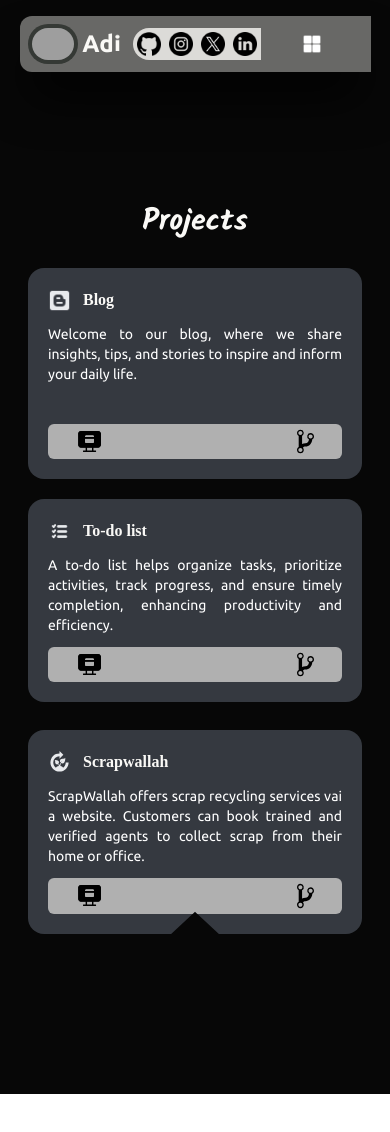
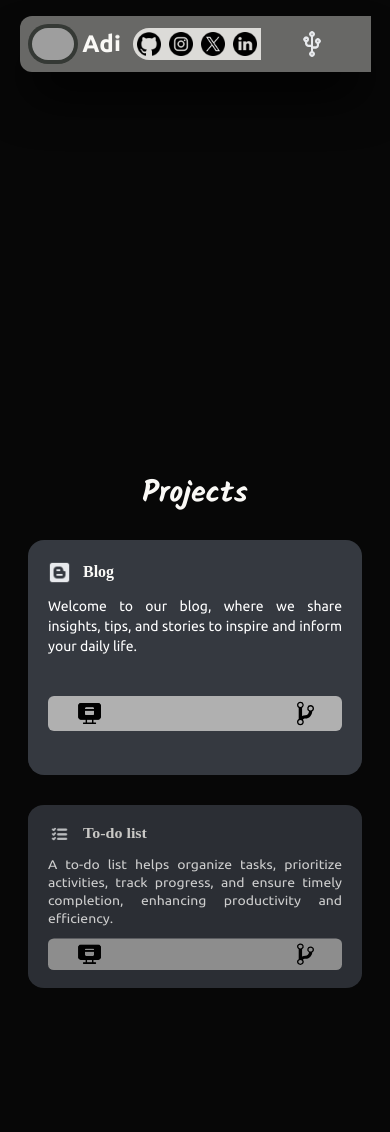
Before and after one commit to Aditiyasingh07/PORTFOLIO, a React (Vite) app: page /project in a window 390 px wide. Shown: the top 1132 px of the page. Before the commit the page ends 1094 px from the top, so only its background shows below. Built offline with nearby package versions, Linux system fonts and the light colour scheme; grey boxes are pictures that could not be loaded; a web font is replaced by a local one.

Commit message:
portfolio

```diff
--- a/src/components/About/About.jsx
+++ b/src/components/About/About.jsx
@@ -37,7 +37,7 @@ export const About = () => {
                 src={ablogo}
                 alt="#about"
               />
-            <p className=" z-50 md:w-[60%] md:mb-0 mb-10 w-full md:mt-0 mt-4 md:text-[1.2rem] text-xs text-justify md:px-[50px] px-5 md:leading-[35px] leading-[20px] font-serif tracking-[3px] " >
+            <p className=" md:z-50 z-0 md:w-[60%] md:mb-0 mb-10 w-full md:mt-0 mt-4 md:text-[1.2rem] text-xs text-justify md:px-[50px] px-5 md:leading-[35px] leading-[20px] font-serif tracking-[3px] " >
               I am a Front End{" "}
               <span className=" font-bold text-[#ffffff]">Web Developer</span>{" "}
               and dedicated to crafting engaging and intuitive digital
--- a/src/components/Navbar/Navbar.jsx
+++ b/src/components/Navbar/Navbar.jsx
@@ -1,4 +1,4 @@
-import React, { useEffect, useRef, useState } from "react";
+import React, { useEffect, useRef } from "react";
 import { Link, NavLink } from "react-router-dom";
 import { Tooltip } from "@material-tailwind/react";
 import gsap from "gsap";
@@ -7,12 +7,11 @@ import git from "/src/assets/icons/github.png"
 import link from "/src/assets/icons/linkedin.png"
 import x from "/src/assets/icons/twitter.png"
 import mylogo from "/src/assets/icons/mylogo.png"
-import menulogo from "/src/assets/icons/menu.png"
+import cloud from "/src/assets/icons/cloud.png"
 import close from "/src/assets/icons/close.svg"
 
 export const Navbar = () => {
 
-  const [openMenu, setOpenMenu] = useState(false);
   const letterref = useRef(null);
 
   useEffect(() => {
@@ -44,15 +43,9 @@ export const Navbar = () => {
               className=" h-full items-center w-full flex "
               id="mobile-menu-2"
             >
-              <ul className={openMenu ? "font-serif absolute left-0 top-[-20px] text-center nav-items flex-row space-x-8 translate-x-0 h-screen pt-20 w-full bg-[#b0b0b0]" : " translate-x-full flex-col text-center absolute top-0 w-full left-0 h-screen "}>
-              {/* md:static nav-items flex font-serif md:mt-4 mt-[-17px] md:py-0 py-10 font-semibold md:flex-row md:space-x-8 md:w-full
-              absolute top-0 left-0 md:translate-x-0 translate-x-full flex-col w-full text-center md:bg-transparent bg-[#b0b0b0] md:h-10 h-screen */}
-                <div
-                onClick={()=>setOpenMenu(false)}
-                className=" md:hidden w-10 flex relative top-0 left-[250px]">
-                  <img src={close} alt=""
-                  className="w-10" />
-                </div>
+              <ul className= "md:static nav-items flex font-serif md:mt-4 mt-[-17px] md:py-0 py-10 font-semibold md:flex-row md:space-x-8 md:w-full absolute top-0 left-0 md:translate-x-0 translate-x-full flex-col w-full text-center md:bg-transparent bg-[#b0b0b0] md:h-10 h-screen ">
+
+              {/* {openMenu ? "font-serif fixed left-0 top-0 font-semibold text-center flex-row translate-x-0 h-[100%] pt-20 w-full bg-[#b0b0b0]" : " translate-x-full font-serif flex flex-col absolute right-0 top-0 text-center w-1/2 font-semibold h-13 md:static md:flex-row md:translate-x-0 md:w-[400px] md:justify-between "} */}
                 <li>
                   <NavLink
                     to="/"
@@ -139,7 +132,7 @@ export const Navbar = () => {
                     <img
                       src={git}
                       alt="#logo"
-                      className="md:h-12 h-8 duration-700 p-1 blur-0 hover:blur-[1px]"
+                      className="md:h-12 h-8 duration-700 p-1 blur-0 hover:scale-50"
                     />
                   </Tooltip>
                 </Link>
@@ -193,11 +186,12 @@ export const Navbar = () => {
                 </Link>
               </div>
             </div>
-            <div
-            onClick={()=>setOpenMenu(true)}
-            className=" flex md:hidden m-auto w-5 h-5 ">
-              <img src={menulogo} alt="menuicon" />
-            </div>
+            <Link
+            to={"https://github.com/Aditiyasingh07/PORTFOLIO.git"}
+            target="_blank"
+            className=" flex md:hidden m-auto w-7 h-7 ">
+              <img src={cloud} alt="cloudicon" />
+            </Link>
           </div>
         </nav>
       </header>
--- a/src/components/Project/Project.jsx
+++ b/src/components/Project/Project.jsx
@@ -42,7 +42,7 @@ export const Project = () => {
   return (
     <>
       <section
-        className=" flex justify-center md:mt-[250px] mt-32 md:h-screen items-center  [clip-path:polygon(0%_0%,95%_0%,100%_100%,50%_80%,0%_100%)]"
+        className=" flex justify-center md:mt-[200px] mt-[400px] md:h-screen items-center  [clip-path:polygon(0%_0%,95%_0%,100%_100%,50%_80%,0%_100%)]"
         ref={pros}
       >
         <div className=" md:bg-[#b0b0b0] bg-transparent rounded-2xl md:w-[70%] w-[100%] h-full md:p-10 p-7 md:py-0 py-20 flex justify-center items-center">
@@ -51,22 +51,25 @@ export const Project = () => {
           Projects
         </p>
             <div
-              className="bg-[#353940] md:w-[48%] md:h-1/2 h-1/2 w-[100%] p-5 rounded-2xl hover:bg-[#060651] duration-700"
+              className="bg-[#353940] md:w-[48%] md:h-1/2 h-1/2 w-[100%] md:p-8 p-5 rounded-2xl hover:bg-[#060651] duration-700"
               ref={probox}
             >
               <Boxone />
             </div>
 
             <div
-              className="bg-[#353940] p-5 md:w-[48%] w-[100%] rounded-2xl hover:bg-[#7e4705] duration-700"
+              className="bg-[#353940] md:p-8 p-5  md:w-[48%] w-[100%] rounded-2xl hover:bg-[#7e4705] duration-700"
               ref={proboxone}
             >
+              <div className=" hover:scale-105 duration-500">
               <Boxtwo />
+              </div>
             </div>
             <div
-              className="bg-[#353940] p-5 md:w-[48%] w-[100%] md:mt-0 mt-2 rounded-2xl duration-700 hover:bg-[#004a4b] md:mb-0 mb-20 "
+              className="bg-[#353940] md:p-8 p-5 md:w-[48%] w-[100%] md:mt-0 mt-2 rounded-2xl duration-700 hover:bg-[#004a4b] md:mb-0 mb-20 "
               ref={proboxtwo}
             >
+              <div className=" hover:scale-105 duration-500">
               <Boxthree />
               <div className=" flex py-1 justify-between px-7 mt-3 bg-[#b0b0b0] md:rounded-2xl rounded-md">
                 <Tooltip
@@ -112,10 +115,11 @@ export const Project = () => {
                   </Link>
                 </Tooltip>
               </div>
+              </div>
             </div>
           </div>
         </div>
-        <p className="md:text-5xl text-3xl md:flex hidden text-center text-[#FAF9F6] font-extrabold md:rotate-90 absolute md:right-[-23px] font-pera ">
+        <p className="md:text-5xl text-3xl md:flex hidden text-center text-[#FAF9F6] font-extrabold md:rotate-90 absolute md:right-[-17px] font-pera ">
           Projects
         </p>
       </section>
--- a/src/components/Skills/Skill.jsx
+++ b/src/components/Skills/Skill.jsx
@@ -93,11 +93,11 @@ export const Skill = () => {
 
   return (
     <>
-      <section className=" md:h-screen h-full w-full mt-12 " ref={skillsRef}>
-        <h1 className=" md:text-5xl text-3xl font-pera text-center mb-20 text-[#FAF9F6] font-extrabold">
+      <section className=" md:h-screen h-screen w-full mt-20 " ref={skillsRef}>
+        <h1 className=" md:text-5xl text-3xl font-pera text-center text-[#FAF9F6] font-extrabold">
           Skills
         </h1>
-        <div className=" flex items-center">
+        <div className=" md:h-full bg-[#070707] h-screen flex items-center">
           <div className="pl-7 md:flex hidden">
             <img
               className="drop-shadow-[30px_0px_10px_rgba(255,255,255,0.2)]"
@@ -107,7 +107,7 @@ export const Skill = () => {
             />
           </div>
           <div
-            className=" flex md:flex-row md:mt-0 mt-[-25px] md:px-0 px-7 flex-col flex-wrap md:gap-5 gap-0 w-full justify-center"
+            className=" flex md:flex-row md:mt-0 md:bg-transparent bg-[#070707] mt-[400px] md:px-0 px-7 flex-col flex-wrap md:gap-5 gap-0 w-full justify-center"
           >
             <div className="md:w-1/3 w-full md:mb-0 mb-5 flex relative flex-col gap-y-2"
             ref={skillone}
@@ -343,7 +343,7 @@ export const Skill = () => {
             ref={skillfour}
             >
               {/*  */}
-              <div className=' absolute md:top-[160px] top-32 md:left-[210px] left-36 '>
+              <div className=' absolute md:top-[160px] top-[-20px] md:left-[210px] left-36 '>
               <img
                  src={vscode} alt="" width="100px" ref={logofour} />
               </div>
--- a/src/components/proboxs/Boxone.jsx
+++ b/src/components/proboxs/Boxone.jsx
@@ -8,7 +8,7 @@ import source from "/src/assets/icons/sourse.svg"
 export const Boxone = ()=>{
     return(
         <>
-        <div className=" md:h-[207px] h-full">
+        <div className=" hover:scale-105 duration-500 h-full">
         <div className="flex items-center mb-3">
                 <img
                   src={blog}
@@ -43,6 +43,9 @@ export const Boxone = ()=>{
                 </Link>
                 </Tooltip>
               </div>
+              <span>&nbsp;</span>
+              <span>&nbsp;</span>
+              <span>&nbsp;</span>
         </div>
         </>
     )
--- a/src/index.css
+++ b/src/index.css
@@ -28,7 +28,7 @@ body {
     font-family: "Titan One", sans-serif;
 }
 
-::-webkit-scrollbar{
+/* ::-webkit-scrollbar{
     width:15px;
 }
 
@@ -40,4 +40,13 @@ body {
     background:  #b0b0b0;
     border-radius: 10%;
     background-clip: content-box;
-}
+} */
+
+/* @media only screen and (max-width: 400px)  {
+    html{
+        overflow-y: hidden;
+    }
+    body{
+        overflow-y: hidden;
+    }
+} */
```
Also changed, not shown: src/assets/icons/cloud.png (added), src/assets/icons/menu.png (deleted), src/components/Skills/Skill.css (line endings or trailing spaces).
